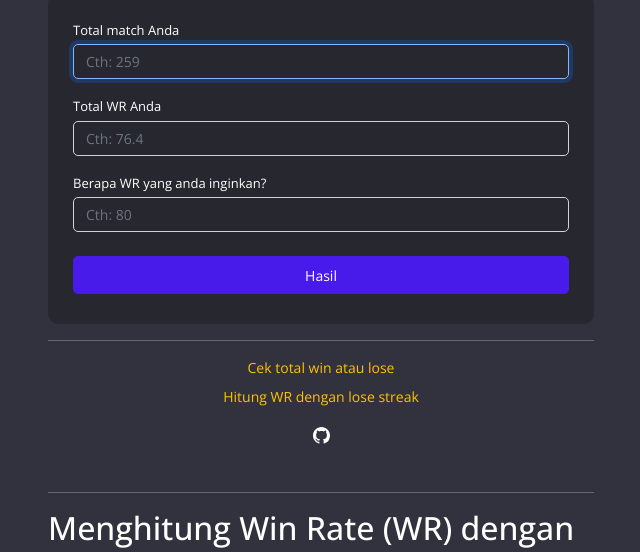
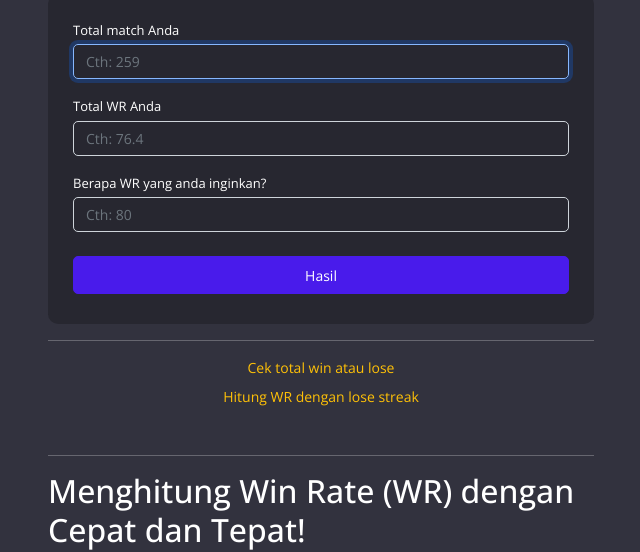
Before and after one commit to rizal-x415ap/hitung-wr, a website: page index.html in a window 1280 px wide. Shown: the part 194-746 px from the top of the page, without its empty margins (319-959 px from the left). Drawn offline with nearby package versions, Linux system fonts and the light colour scheme.

Commit message:
Update index.html

```diff
--- a/index.html
+++ b/index.html
@@ -117,24 +117,7 @@
             class="text-center d-block mb-2 text-warning"
             >Hitung WR dengan lose streak</a
           >
-          <p></p>
 
-          <div class="d-flex justify-content-center sosmed">
-            <a class="mx-4" href="https://github.com/johsteven" target="_blank">
-              <svg
-                xmlns="http://www.w3.org/2000/svg"
-                width="17"
-                height="17"
-                fill="currentColor"
-                class="bi bi-github"
-                viewBox="0 0 16 16"
-              >
-                <path
-                  d="M8 0C3.58 0 0 3.58 0 8c0 3.54 2.29 6.53 5.47 7.59.4.07.55-.17.55-.38 0-.19-.01-.82-.01-1.49-2.01.37-2.53-.49-2.69-.94-.09-.23-.48-.94-.82-1.13-.28-.15-.68-.52-.01-.53.63-.01 1.08.58 1.23.82.72 1.21 1.87.87 2.33.66.07-.52.28-.87.51-1.07-1.78-.2-3.64-.89-3.64-3.95 0-.87.31-1.59.82-2.15-.08-.2-.36-1.02.08-2.12 0 0 .67-.21 2.2.82.64-.18 1.32-.27 2-.27.68 0 1.36.09 2 .27 1.53-1.04 2.2-.82 2.2-.82.44 1.1.16 1.92.08 2.12.51.56.82 1.27.82 2.15 0 3.07-1.87 3.75-3.65 3.95.29.25.54.73.54 1.48 0 1.07-.01 1.93-.01 2.2 0 .21.15.46.55.38A8.012 8.012 0 0 0 16 8c0-4.42-3.58-8-8-8z"
-                />
-              </svg>
-            </a>
-          </div>
           <hr class="mt-5" />
           <h2>Menghitung Win Rate (WR) dengan Cepat dan Tepat!</h2>
 <p>
```
